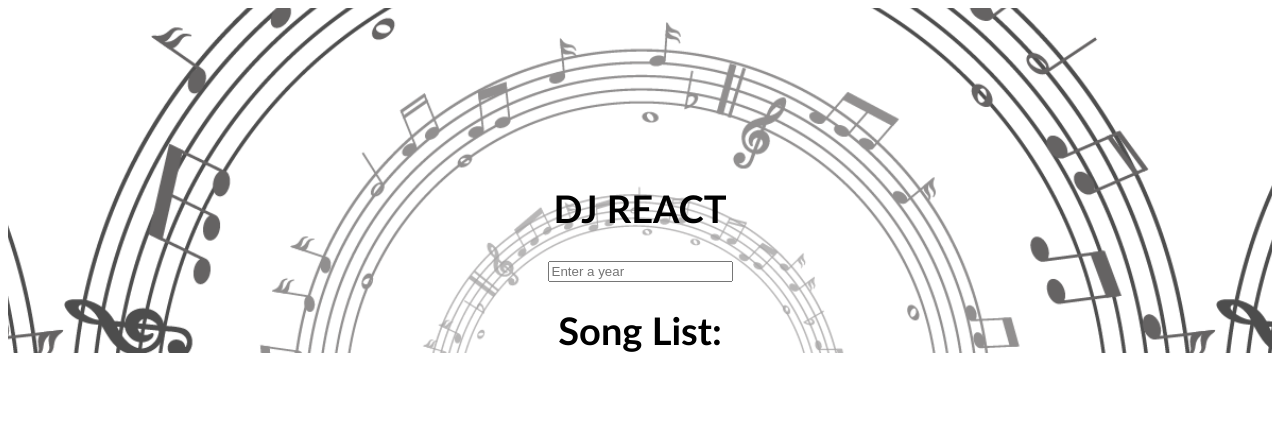
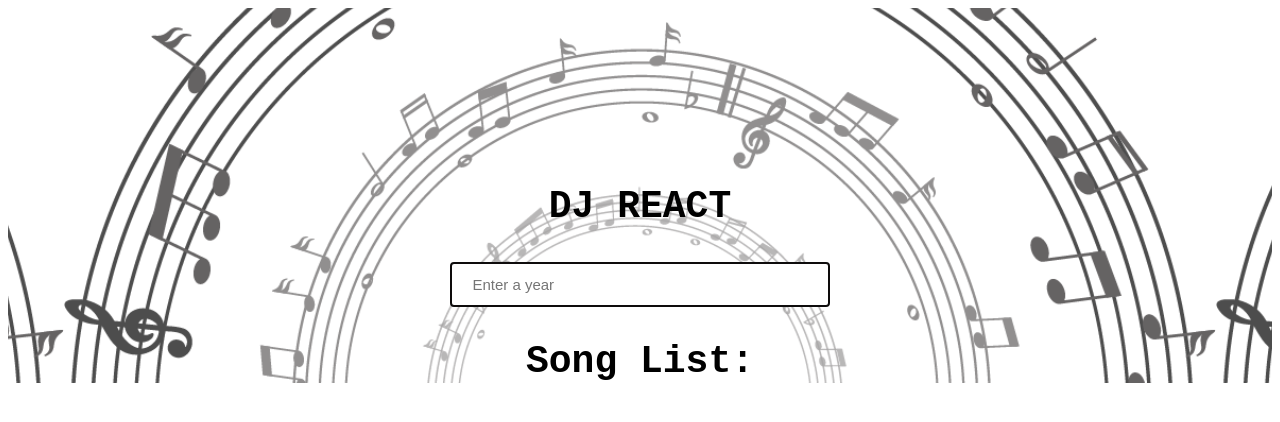
Before and after one commit to jennymarin1989/React-DJ-list, a React (Create React App) app: page / in a window 1280 px wide. Shown: the top 422 px of the page. Built offline with nearby package versions, Linux system fonts and the light colour scheme.

Commit message:
:art: Add more styling to form and titles

```diff
--- a/src/App.css
+++ b/src/App.css
@@ -1,7 +1,7 @@
 .homepage {
 
     text-align: center;
-    font-family: 'Trebuchet MS';
+    font-family: monospace;
     padding-top: 8em;
     font-size: 19px;
     background-image: url('./music.png');
@@ -14,5 +14,17 @@
 .songs {
 
     font-weight: bold;
-    font-size: 20px;
+    font-size: 21px;
+    border: darkgray;
 }
+
+.form-control[type=text] {
+        width: 30%;
+        padding: 12px 20px;
+        margin: 8px 0;
+        display: inline-block;
+        border: 2px solid rgb(14, 12, 12);
+        border-radius: 4px;
+        box-sizing: border-box;
+        font-size: 15px;
+}
--- a/src/components/App.js
+++ b/src/components/App.js
@@ -35,6 +35,7 @@ class App extends Component {
         <div>
           <Header
           name = {"Song List:"}
+          class = {"title"}
           />
          </div>
          <div>
--- a/src/db.json
+++ b/src/db.json
@@ -3,7 +3,7 @@
     {
         "title":"One more time",
         "Artist": "Alison Moyet",
-        "Album":"The turn",
+        "Album":"The Turn",
         "Year":2007
     },
 
```
